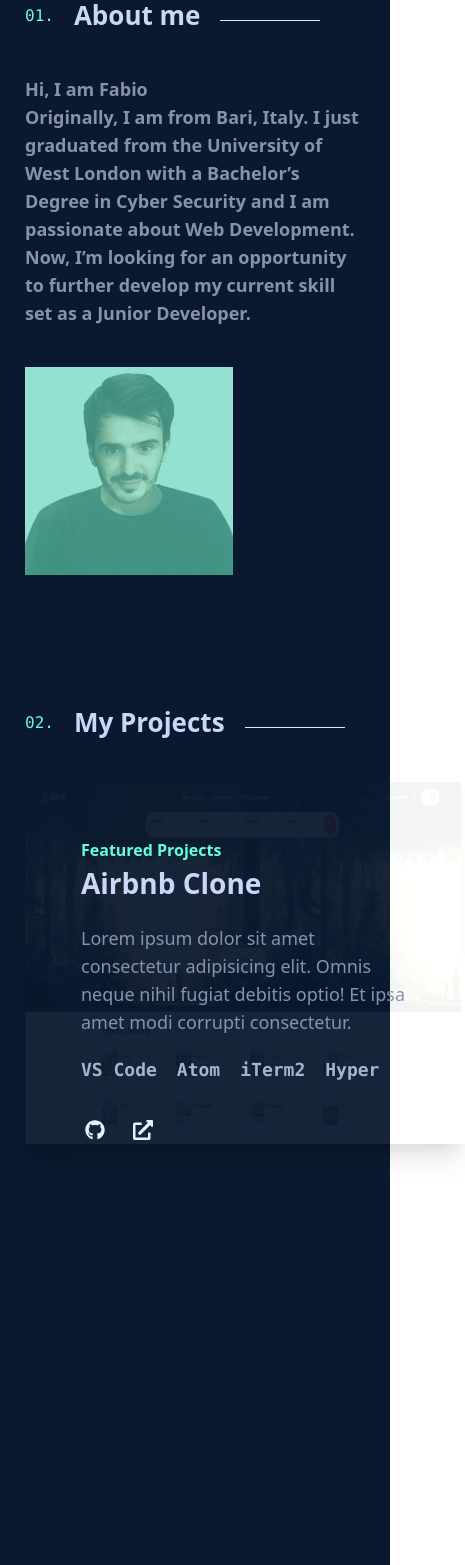
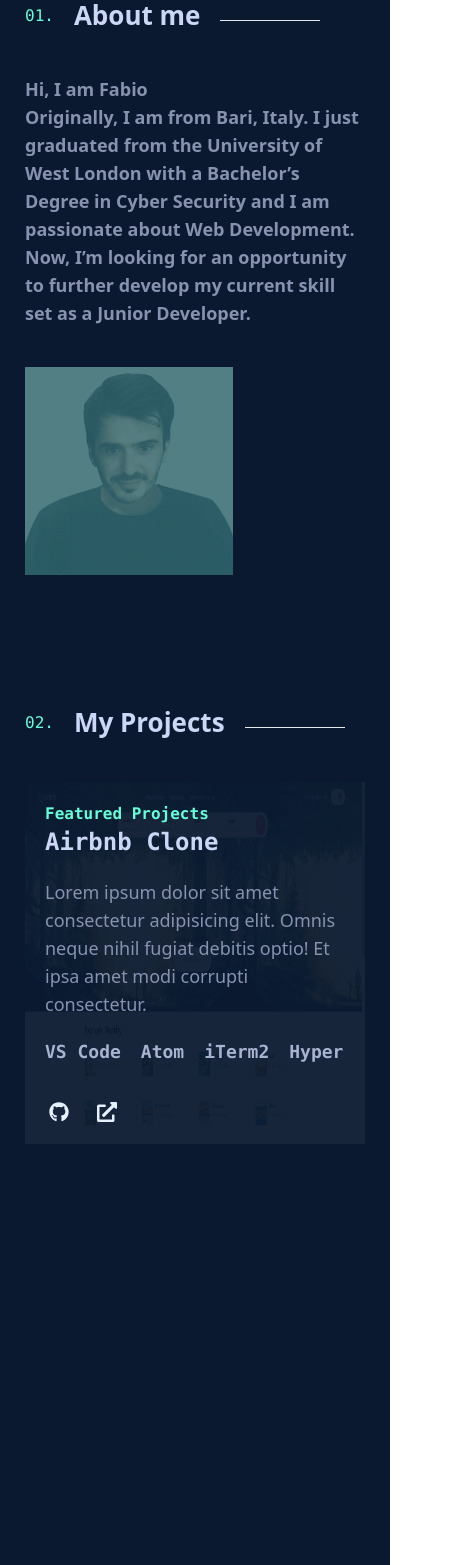
Before and after one commit to fabiocatino/fabio-next-portfolio, a Next.js app: page / in a window 390 px wide. Shown: the part 432-1997 px from the top of the page, 465 px wide, since content can reach past the window. Built offline with nearby package versions, Linux system fonts and the light colour scheme.

Commit message:
project section

```diff
--- a/pages/index.js
+++ b/pages/index.js
@@ -36,9 +36,9 @@
 						Developer.
 					</p>
 
-					<div className='relative h-52 w-52 md:h-[300px] md:w-[300px] bg-custom-green'>
+					<div className='relative h-52 w-52 md:h-[300px] md:w-[300px] mix-blend-screen   filter brightness-50 hover:brightness-100 bg-custom-green'>
 						<Image
-							className='hover:scale-105 hover:opacity-100 opacity-50 transition duration-300 ease-in-out'
+							className='hover:scale-105 hover:opacity-100 opacity-50 transition duration-300 ease-in-out '
 							layout='fill'
 							src='/linkpic.png'
 							objectFit='cover'
--- a/src/components/Card.js
+++ b/src/components/Card.js
@@ -7,12 +7,13 @@
 
 const Card = () => {
 	return (
-		<div className='grid grid-cols-12 gap-10'>
+		<div className='grid sm:grid-cols-12 gap-10'>
 			{/* IMAGE/LEFT SECTION */}
 
 			<div
 				className='relative h-[362px] min-w[200px] z-[1] border-1 border-black shadow-xl col-end-[-1]
-							md:col-end-[9] md:bg-custom-green col-start-1 xl:col-end-[7] row-span-full cursor-pointer '
+							md:col-end-[9] row-span-full mix-blend-screen md:bg-custom-green
+							filter md:brightness-50 hover:brightness-100 col-start-1 xl:col-end-[7] cursor-pointer '
 			>
 				<a
 					href='/'
@@ -32,22 +33,22 @@
 
 			<div
 				className='row-start-1 row-end-[-1] col-start-1 md:col-start-5 col-end-[-1]
-							xl:col-start-6 xl:col-end-[-1] z-10 space-y-5 sm:text-left md:text-right p-14'
+							xl:col-start-6 z-10 space-y-5 sm:text-left md:text-right p-5 sm:p-14 md:p-0'
 			>
 				{/* TEXT TOP RIGHT */}
-				<h1 className='text-custom-green md:m-[10px] font-semibold'>
+				<h1 className='text-custom-green md:m-[10px] font-semibold font-mono'>
 					Featured Projects
 				</h1>
 				<a
 					href='/'
 					target='_blank'
 					rel='noreferrer'
-					className='hover:text-custom-green text-slate-lightest text-[28px] font-semibold cursor-pointer'
+					className='hover:text-custom-green text-slate-lightest font-mono text-2xl md:text-[28px] font-semibold cursor-pointer'
 				>
 					<p>Airbnb Clone</p>
 				</a>
 				{/* MAIN CARD */}
-				<div className='xl:min-h-[122px]  md:p-[25px] md:bg-navy-light z-10 opacity-100 rounded-md'>
+				<div className='xl:min-h-[122px]  md:p-[25px] transition delay-200 sm:bg-transparent ease-in-out md:bg-navy-light z-10 opacity-100 rounded-md'>
 					<p className='text-lg text-slate '>
 						Lorem ipsum dolor sit amet consectetur adipisicing elit. Omnis neque
 						nihil fugiat debitis optio! Et ipsa amet modi corrupti consectetur.
--- a/src/components/Layout/Layout.js
+++ b/src/components/Layout/Layout.js
@@ -12,7 +12,7 @@
 
 			<Header />
 
-			<main className='flex flex-col justify-center px-[25px] min-h-screen md:px-[150px]'>
+			<main className='flex flex-col justify-center px-[25px] min-h-screen lg:px-[150px]'>
 				{children}
 			</main>
 
--- a/tailwind.config.js
+++ b/tailwind.config.js
@@ -7,6 +7,9 @@
 	darkMode: false, // or 'media' or 'class'
 	theme: {
 		extend: {
+			screens: {
+				'xs': '0px',
+			},
 			colors: {
 				navy: {
 					light: '#112240',
```
